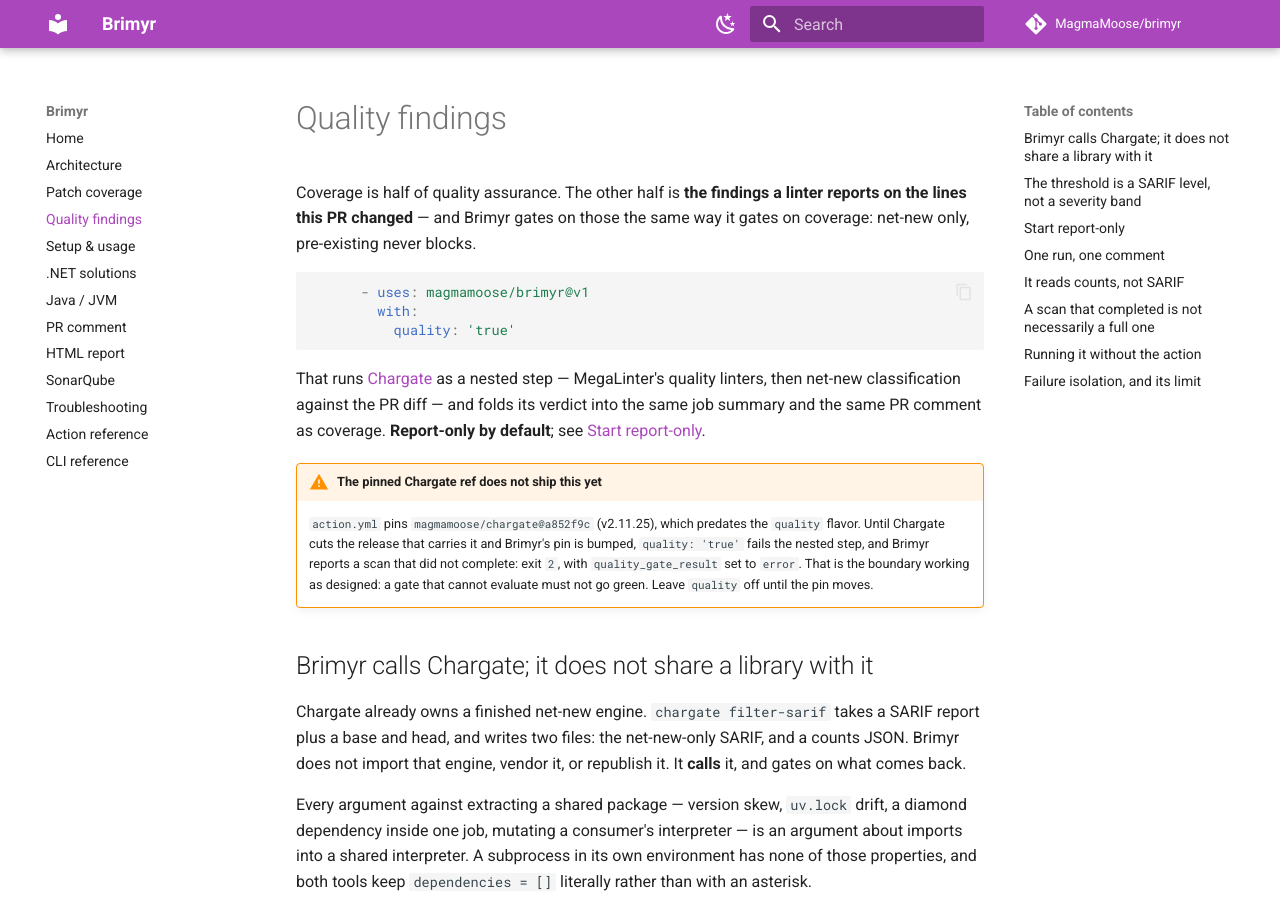
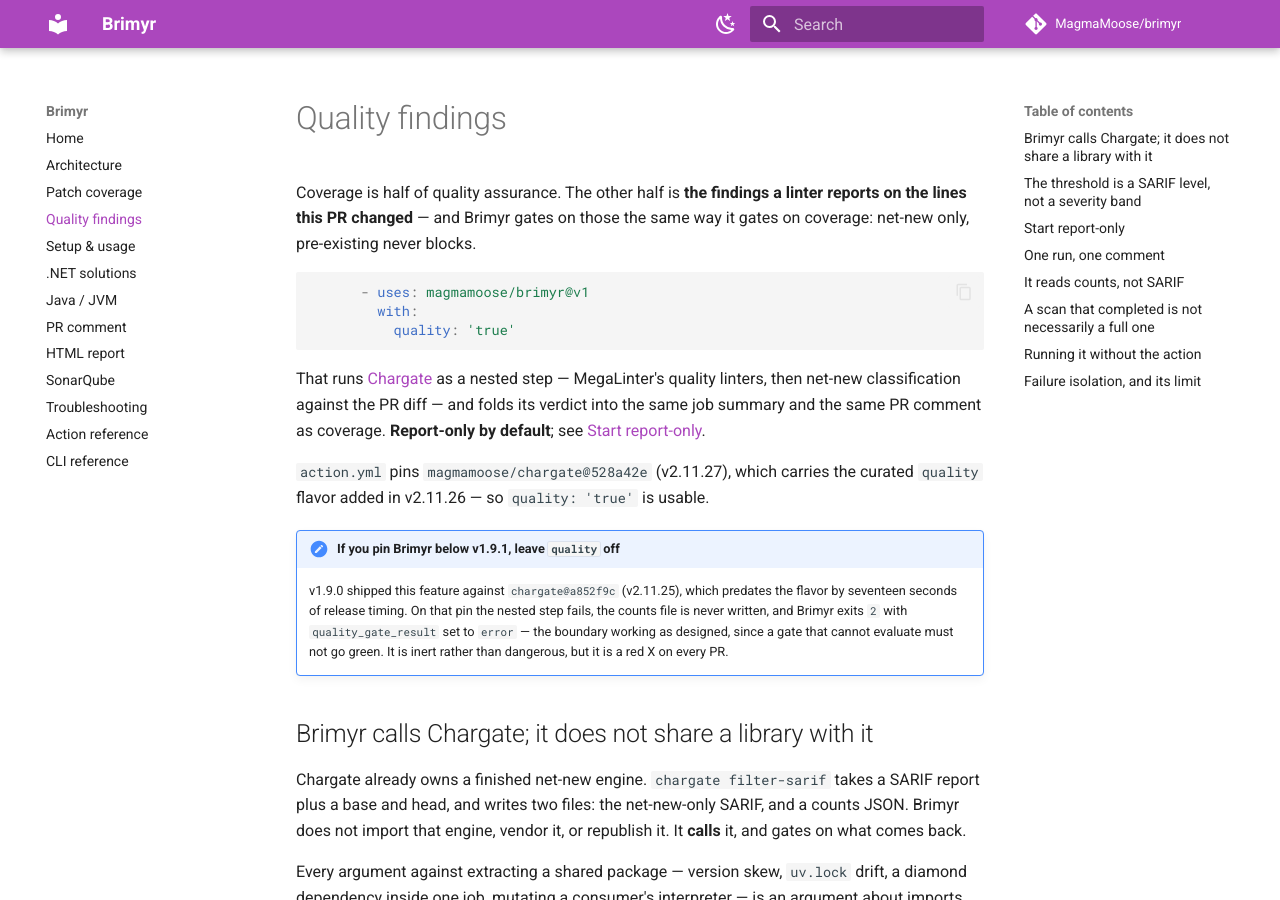
Before and after one commit to MagmaMoose/brimyr, an MkDocs documentation site: the page built from docs/quality-findings.md, in a window 1280 px wide and 900 px high. Built offline with MkDocs 1.6.1 and Material for MkDocs 9.7.7, drawn with Linux system fonts in a browser that asks for light colours; comment, search, counter and statistics services are not loaded.

Commit message:
fix(quality): bump the nested Chargate pin to v2.11.27, which has the quality flavor (#40)

```diff
--- a/action.yml
+++ b/action.yml
@@ -406,7 +406,7 @@
       id: quality
       if: ${{ inputs.quality == 'true' }}
       continue-on-error: true
-      uses: magmamoose/chargate@a852f9c2ffff3973e6fa98745c457a675f5074e2 # v2.11.25
+      uses: magmamoose/chargate@528a42e1b92ca2bf62e5f9b3bc79a7982b0058a2 # v2.11.27
       with:
         checkout: 'false'
         setup_python: 'false'
--- a/docs/quality-findings.md
+++ b/docs/quality-findings.md
@@ -17,13 +17,15 @@
 folds its verdict into the same job summary and the same PR comment as coverage.
 **Report-only by default**; see [Start report-only](#start-report-only).
 
-!!! warning "The pinned Chargate ref does not ship this yet"
-    `action.yml` pins `magmamoose/chargate@a852f9c` (v2.11.25), which predates the
-    `quality` flavor. Until Chargate cuts the release that carries it and Brimyr's pin
-    is bumped, `quality: 'true'` fails the nested step, and Brimyr reports a scan that
-    did not complete: exit `2`, with `quality_gate_result` set to `error`. That is the
-    boundary working as designed: a gate that cannot evaluate must not go green. Leave
-    `quality` off until the pin moves.
+`action.yml` pins `magmamoose/chargate@528a42e` (v2.11.27), which carries the curated
+`quality` flavor added in v2.11.26 — so `quality: 'true'` is usable.
+
+!!! note "If you pin Brimyr below v1.9.1, leave `quality` off"
+    v1.9.0 shipped this feature against `chargate@a852f9c` (v2.11.25), which predates the
+    flavor by seventeen seconds of release timing. On that pin the nested step fails, the
+    counts file is never written, and Brimyr exits `2` with `quality_gate_result` set to
+    `error` — the boundary working as designed, since a gate that cannot evaluate must not
+    go green. It is inert rather than dangerous, but it is a red X on every PR.
 
 ## Brimyr calls Chargate; it does not share a library with it
 
```
